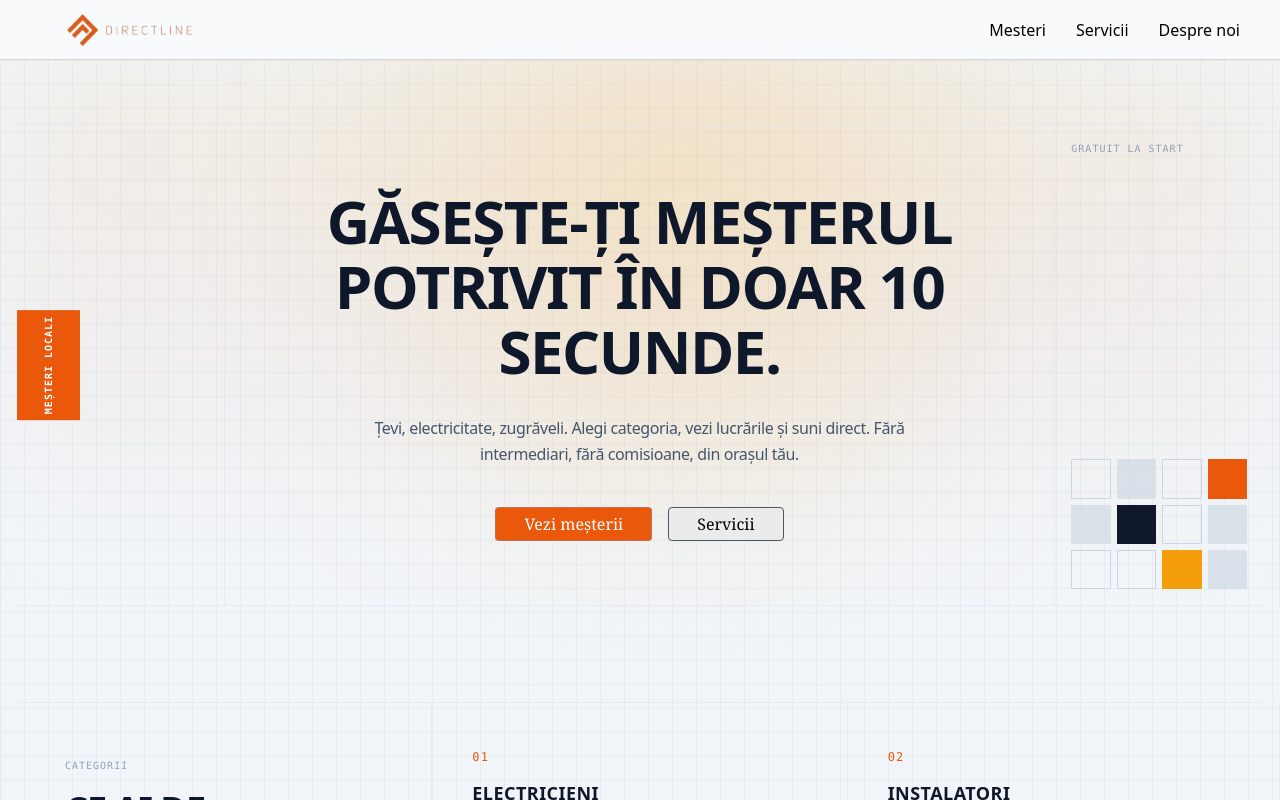
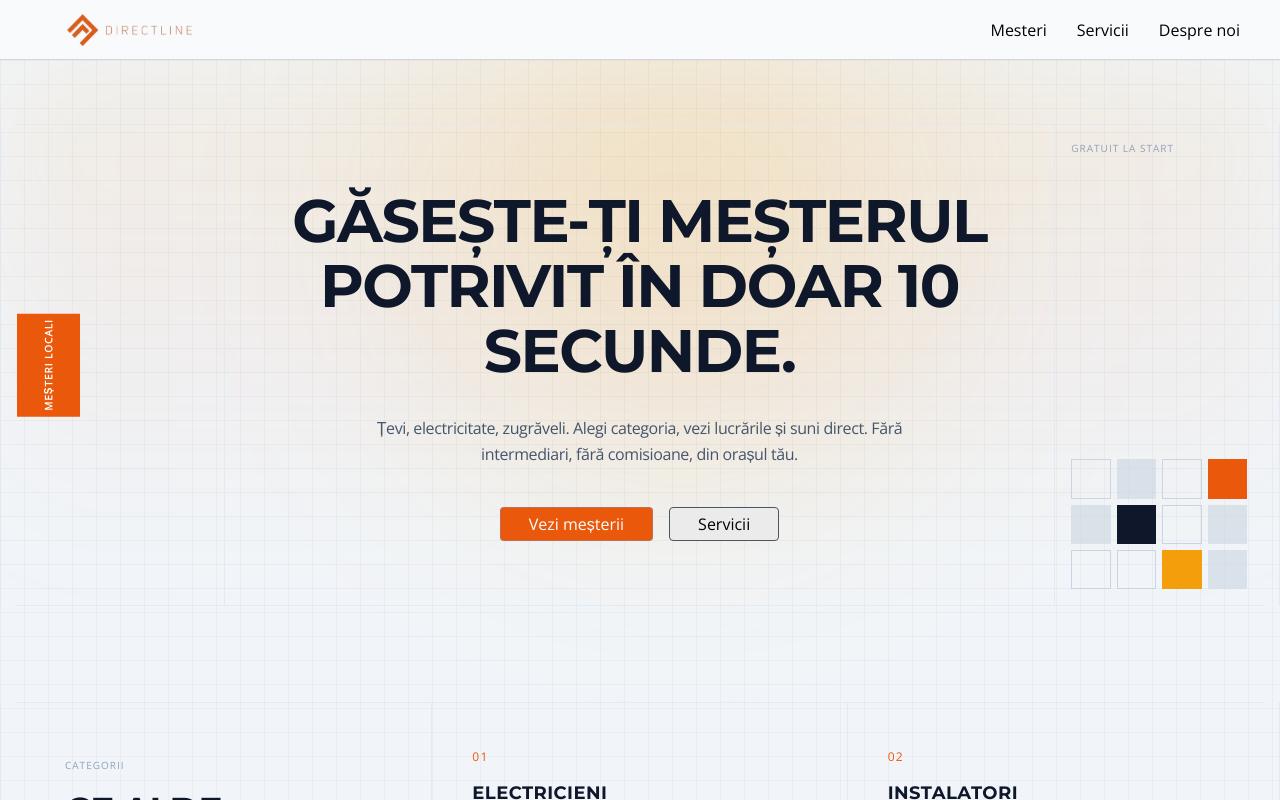
Before and after one commit to pokmanic1/Mesteri, a Next.js app: page / in a window 1280 px wide. Shown: the top 800 px of the page. Built offline with nearby package versions, Linux system fonts and the light colour scheme.

Commit message:
Fonturile schimbate - cele din layout

```diff
--- a/app/globals.css
+++ b/app/globals.css
@@ -1,8 +1,8 @@
 @import "tailwindcss";
 
-@theme {
-  --font-montserrat: var(--font-montserrat);
-  --font-open-sans: var(--font-open-sans);
+@theme inline {
+  --font-sans: var(--font-open-sans), system-ui, sans-serif;
+  --font-heading: var(--font-montserrat), system-ui, sans-serif;
 }
 
 @utility flex-center {
--- a/app/mesteri/page.tsx
+++ b/app/mesteri/page.tsx
@@ -7,9 +7,9 @@ import { OrangeButon } from '@/components/Buton';
 import { arrMesteri } from '@/utility/constants';
 import FilterCategorii from '@/components/mesteriComponents/FilterCategorii';
 
-const label = "text-[10px] font-mono tracking-widest text-slate-400 uppercase";
+const label = "text-[10px] font-sans tracking-widest text-slate-400 uppercase";
 const titlu =
-  "font-extrabold tracking-tight uppercase font-[var(--font-montserrat)] leading-[1.08] text-[#0F172A]";
+  "font-bold tracking-tight uppercase font-heading leading-[1.08] text-[#0F172A]";
 const frame = "relative z-10 w-full max-w-7xl mx-auto px-4 border-x border-slate-200/80";
 
 const patrate = [
@@ -45,7 +45,7 @@ const Mesteri = () => {
       <div className={frame}>
         <div className="grid grid-cols-1 md:grid-cols-12 border-y border-slate-200/80">
           <div className="hidden md:block md:col-span-2 border-r border-slate-200/80 relative">
-            <div className="absolute left-0 top-1/2 -translate-y-1/2 bg-[#EA580C] text-white text-[10px] font-bold font-mono py-6 px-1.5 [writing-mode:vertical-rl] rotate-180 uppercase tracking-widest">
+            <div className="absolute left-0 top-1/2 -translate-y-1/2 bg-[#EA580C] text-white text-[10px] font-bold font-sans py-6 px-1.5 [writing-mode:vertical-rl] rotate-180 uppercase tracking-widest">
               Apel direct
             </div>
           </div>
--- a/app/page.tsx
+++ b/app/page.tsx
@@ -21,8 +21,8 @@ const patrate = [
   "border border-slate-300", "border border-slate-300", "bg-[#F59E0B] animate-pulse", "bg-slate-300/60",
 ];
 
-const label = "text-[10px] font-mono tracking-widest text-slate-400 uppercase";
-const titlu = "font-extrabold tracking-tight uppercase font-[var(--font-montserrat)] leading-[1.08] text-[#0F172A]";
+const label = "text-[10px] font-sans tracking-widest text-slate-400 uppercase";
+const titlu = "font-bold tracking-tight uppercase font-heading leading-[1.08] text-[#0F172A]";
 const frame = "relative z-10 w-full max-w-7xl mx-auto px-4 border-x border-slate-200/80";
 
 export default function Home() {
@@ -38,7 +38,7 @@ export default function Home() {
           <div className="grid grid-cols-1 md:grid-cols-12 border-y border-slate-200/80">
             {/* Stanga: patratul portocaliu */}
             <div className="hidden md:block md:col-span-2 border-r border-slate-200/80 relative">
-              <div className="absolute left-0 top-1/2 -translate-y-1/2 bg-[#EA580C] text-white text-[10px] font-bold font-mono py-6 px-1.5 [writing-mode:vertical-rl] rotate-180 uppercase tracking-widest">
+              <div className="absolute left-0 top-1/2 -translate-y-1/2 bg-[#EA580C] text-white text-[10px] font-bold font-sans py-6 px-1.5 [writing-mode:vertical-rl] rotate-180 uppercase tracking-widest">
                 Meșteri locali
               </div>
             </div>
@@ -93,8 +93,8 @@ export default function Home() {
                     i % 2 === 0 ? "sm:border-r" : ""
                   } ${i < 2 ? "border-b" : i === 2 ? "border-b sm:border-b-0" : ""}`}
                 >
-                  <span className="font-mono text-xs tracking-widest text-[#EA580C]">{c.nr}</span>
-                  <h3 className="mt-3 text-lg font-bold uppercase tracking-wide font-[var(--font-montserrat)] text-[#0F172A] group-hover:text-white transition-colors">
+                  <span className="font-sans text-xs tracking-widest text-[#EA580C]">{c.nr}</span>
+                  <h3 className="mt-3 text-lg font-bold uppercase tracking-wide font-heading text-[#0F172A] group-hover:text-white transition-colors">
                     {c.nume}
                   </h3>
                   <p className="mt-2 text-xs sm:text-sm text-slate-600 group-hover:text-slate-300 transition-colors">
@@ -118,10 +118,10 @@ export default function Home() {
                   i < pasi.length - 1 ? "border-b md:border-b-0 md:border-r" : ""
                 }`}
               >
-                <div className="text-5xl sm:text-6xl font-extrabold font-[var(--font-montserrat)] text-[#F59E0B]">
+                <div className="text-5xl sm:text-6xl font-bold font-heading text-[#F59E0B]">
                   {p.nr}
                 </div>
-                <h3 className="mt-6 text-lg font-bold uppercase tracking-wide font-[var(--font-montserrat)] text-[#0F172A]">
+                <h3 className="mt-6 text-lg font-bold uppercase tracking-wide font-heading text-[#0F172A]">
                   {p.titlu}
                 </h3>
                 <p className="mt-2 text-xs sm:text-sm text-slate-600 leading-relaxed">{p.text}</p>
--- a/app/servicii/page.tsx
+++ b/app/servicii/page.tsx
@@ -2,9 +2,9 @@ import Link from "next/link";
 import { OrangeButon, WhiteButon } from "@/components/Buton";
 import { arrMesteri } from "@/utility/constants";
 
-const label = "text-[10px] font-mono tracking-widest text-slate-400 uppercase";
+const label = "text-[10px] font-sans tracking-widest text-slate-400 uppercase";
 const titlu =
-  "font-extrabold tracking-tight uppercase font-[var(--font-montserrat)] leading-[1.08] text-[#0F172A]";
+  "font-bold tracking-tight uppercase font-heading leading-[1.08] text-[#0F172A]";
 const frame = "relative z-10 w-full max-w-7xl mx-auto px-4 border-x border-slate-200/80";
 
 const servicii = [
@@ -86,7 +86,7 @@ export default function Servicii() {
           <div className="grid grid-cols-1 md:grid-cols-12 border-y border-slate-200/80">
             {/* Stanga: patratul portocaliu */}
             <div className="hidden md:block md:col-span-2 border-r border-slate-200/80 relative">
-              <div className="absolute left-0 top-1/2 -translate-y-1/2 bg-[#EA580C] text-white text-[10px] font-bold font-mono py-6 px-1.5 [writing-mode:vertical-rl] rotate-180 uppercase tracking-widest">
+              <div className="absolute left-0 top-1/2 -translate-y-1/2 bg-[#EA580C] text-white text-[10px] font-bold font-sans py-6 px-1.5 [writing-mode:vertical-rl] rotate-180 uppercase tracking-widest">
                 Fără comision
               </div>
             </div>
@@ -140,7 +140,7 @@ export default function Servicii() {
                   }`}
                 >
                   <div className="md:col-span-4 p-8 sm:p-12 border-b md:border-b-0 md:border-r border-slate-200/80 group-hover:border-white/10 transition-colors">
-                    <span className="font-mono text-xs tracking-widest text-[#EA580C]">
+                    <span className="font-sans text-xs tracking-widest text-[#EA580C]">
                       {s.nr}
                     </span>
                     <h2
--- a/components/Buton.tsx
+++ b/components/Buton.tsx
@@ -14,7 +14,7 @@ const BlueButon = (props: any) => {
             whileHover={{ scale: 1.05, }}
             whileTap={{ scale: 0.9, }}
             transition={{ type: "spring", damping: 7, stiffness: 300 }}
-            className="butoaneMobile inline-block bg-[#00043B] hover:bg-[#0c005e] text-[12px] sm:text-[14px] md:text-[16px] text-white font-serif px-4 sm:px-5 md:px-6 lg:px-7 py-1 rounded border border-blue-400/30 transition-colors"
+            className="butoaneMobile inline-block bg-[#00043B] hover:bg-[#0c005e] text-[12px] sm:text-[14px] md:text-[16px] text-white font-sans px-4 sm:px-5 md:px-6 lg:px-7 py-1 rounded border border-blue-400/30 transition-colors"
         >
             {props.continut}
         </MotionLink>
@@ -28,7 +28,7 @@ const OrangeButon = (props: any) => {
             whileHover={{ scale: 1.05, }}
             whileTap={{ scale: 0.9, }}
             transition={{ type: "spring", damping: 7, stiffness: 300 }}
-            className="butoaneMobile inline-block bg-[#EA580C] hover:bg-[#bf4605] text-[12px] sm:text-[14px] md:text-[16px] text-white font-serif px-4 sm:px-5 md:px-6 lg:px-7 py-1 rounded border border-blue-400/30 transition-colors"
+            className="butoaneMobile inline-block bg-[#EA580C] hover:bg-[#bf4605] text-[12px] sm:text-[14px] md:text-[16px] text-white font-sans px-4 sm:px-5 md:px-6 lg:px-7 py-1 rounded border border-blue-400/30 transition-colors"
         >
             {props.continut}
         </MotionLink>
@@ -41,7 +41,7 @@ const WhiteButon = (props: any) => {
             whileHover={{ scale: 1.05 }}
             whileTap={{ scale: 0.9 }}
             transition={{ type: 'spring', damping: 7, stiffness: 300 }}
-            className="butoaneMobile inline-block bg-[#ebebeb] hover:bg-[#d7d7d7] text-[12px] sm:text-[14px] md:text-[16px] text-black font-serif px-4 sm:px-5 md:px-6 lg:px-7 py-1 rounded border border-gray-600 transition-colors"        >
+            className="butoaneMobile inline-block bg-[#ebebeb] hover:bg-[#d7d7d7] text-[12px] sm:text-[14px] md:text-[16px] text-black font-sans px-4 sm:px-5 md:px-6 lg:px-7 py-1 rounded border border-gray-600 transition-colors"        >
             {props.continut}
         </MotionLink>
     );
--- a/components/Footer.tsx
+++ b/components/Footer.tsx
@@ -9,7 +9,7 @@ export default function Footer() {
         <footer className="bg-[#0F172A] text-slate-300 min-w-[375px]">
             <div className="max-w-7xl mx-auto px-6 py-12 grid gap-10 md:grid-cols-3">
                 <div>
-                    <p className="font-[var(--font-montserrat)] font-bold uppercase text-white text-lg">
+                    <p className="font-heading font-bold uppercase text-white text-lg">
                         Meșteri
                     </p>
                     <p className="mt-3 text-sm text-slate-400 max-w-xs">
@@ -24,7 +24,7 @@ export default function Footer() {
                 </nav>
 
                 <div>
-                    <p className="font-[var(--font-montserrat)] font-bold uppercase text-[#F59E0B] text-sm">
+                    <p className="font-heading font-bold uppercase text-[#F59E0B] text-sm">
                         Ești meșter?
                     </p>
                     <p className="mt-2 text-sm text-slate-400">
--- a/components/Navbar.tsx
+++ b/components/Navbar.tsx
@@ -26,7 +26,7 @@ const Navbar = () => {
                     />
                 </Link>
 
-                <div className="pages text-center text-black hidden md:flex items-center justify-center   md:gap-[25px] lg:gap-[30px] font-serif-playfair">
+                <div className="pages text-center text-black hidden md:flex items-center justify-center   md:gap-[25px] lg:gap-[30px] font-sans">
                     <Link href='/mesteri'>Mesteri</Link>
                     <Link href='/servicii'>Servicii</Link>
                     <Link href='/despre'>Despre noi</Link>
@@ -37,7 +37,7 @@ const Navbar = () => {
                     <span className='border-2 border-black w-[25px]'></span>
                     <span className='border-2 border-black w-[25px]'></span>
                 </button>
-                <div className={`absolute  top-14 right-0 z-50 flex flex-col w-56 font-serif-playfair text-sm md:hidden text-black bg-[#F8FAFC] p-5 rounded-2xl shadow-xl border border-gray-400 gap-4 ${burger ? 'flex' : 'hidden'}`}>
+                <div className={`absolute  top-14 right-0 z-50 flex flex-col w-56 font-sans text-sm md:hidden text-black bg-[#F8FAFC] p-5 rounded-2xl shadow-xl border border-gray-400 gap-4 ${burger ? 'flex' : 'hidden'}`}>
                     <Link className=' border-b border-gray-400' href='/mesteri'>Mesteri</Link>
                     <Link className=' border-b border-gray-400' href='/servicii' >Servicii</Link>
                     <Link className=' border-b border-gray-400' href='/despre' >Despre noi</Link>
```
Also changed, not shown: app/despre/page.tsx (+9 -9 lines), app/mesteri/[slug]/page.tsx (+10 -10 lines).
